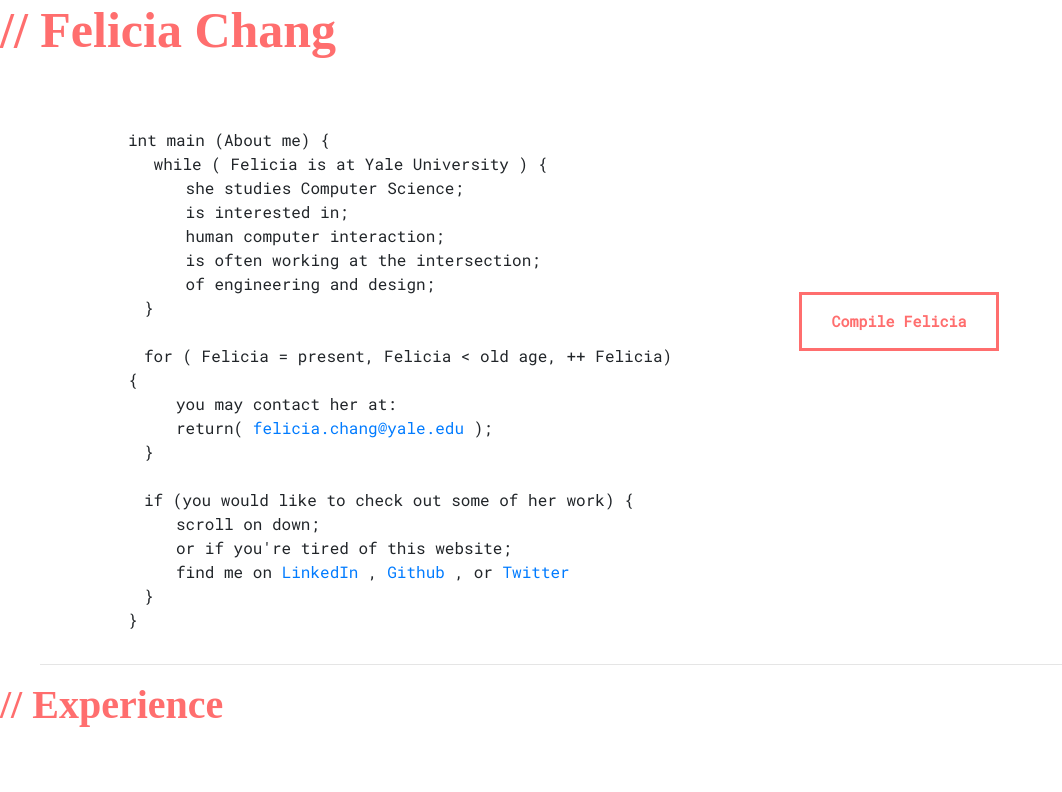
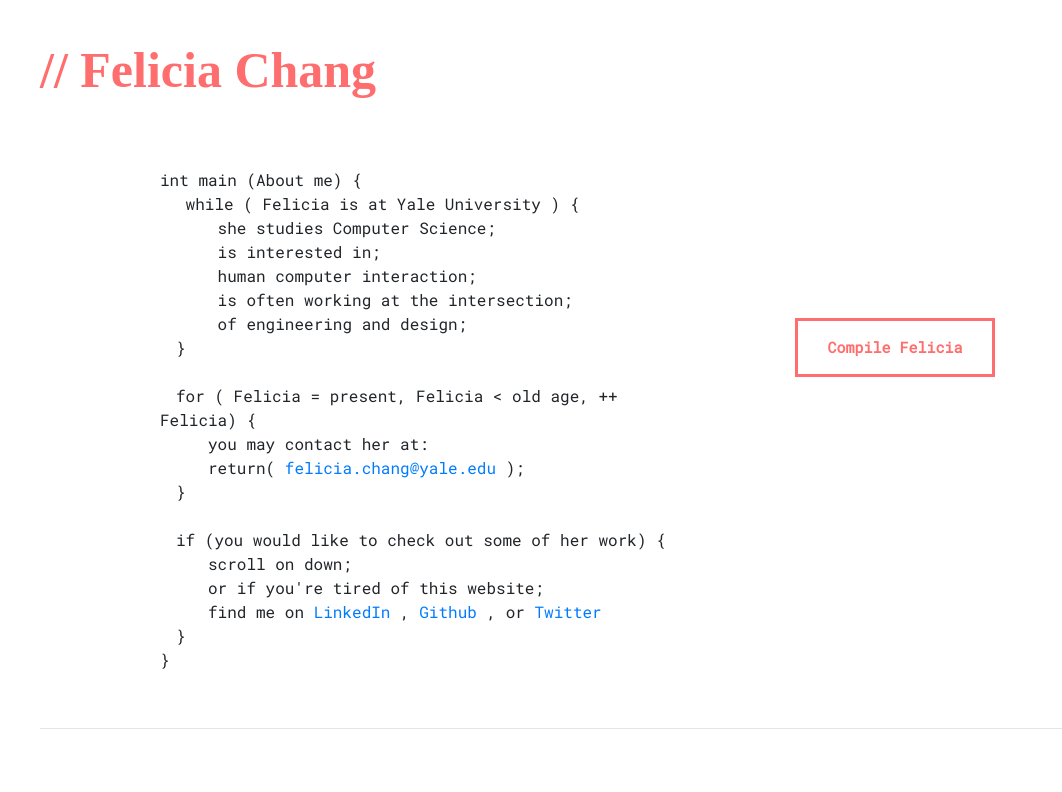
Before and after one commit to feliciachang/Felsite, a React (Create React App) app: page / in a window 1280 px wide. Shown: the top 792 px of the page, without its empty margins (0-1062 px from the left). Built offline with nearby package versions, Linux system fonts and the light colour scheme; a web font is replaced by a local one.

Commit message:
resizing

```diff
--- a/src/components/experience-card2.js
+++ b/src/components/experience-card2.js
@@ -78,6 +78,7 @@ class ExperienceCard2 extends Component {
       this.setState({mobile: true})
     }
   }
+
 
   render() {
     const {
--- a/src/home/home.js
+++ b/src/home/home.js
@@ -38,7 +38,7 @@ class AboutMe extends Component {
   render() {
     console.log(this.state.compile);
     return (
-      <div className="webCSS">
+      <div style = {{margin: 40}}>
         <h1 style={{ color: "#ff6e6e", fontWeight: "bold", fontSize: 50 }}>
           {"// Felicia Chang "}
         </h1>
--- a/src/personal-work/personal-work.js
+++ b/src/personal-work/personal-work.js
@@ -59,7 +59,7 @@ class PersonalWork extends Component {
     return (
       <div>
         <div className= "webCSS">
-          <h1 style={{ color: "#ff6e6e", fontWeight: "bold" }}>
+          <h1 style={{ paddingTop: 40, paddingLeft: 40, color: "#ff6e6e", fontWeight: "bold" }}>
             {" "}
             {"// Personal Work"}
           </h1>
--- a/src/web/web.css
+++ b/src/web/web.css
@@ -17,35 +17,13 @@
   margin-bottom: 40px;
 }
 
-
-
 .textCSS {
   margin-left: 20%;
   margin-right: 20%
 }
-@media screen and {max-width: 600px} {
-  textCSS {
-    margin: 10;
-  }
-}
-
 
 .webCSS {
   margin: 40;
-}
-
-@media screen and {max-width: 600px} {
-  webCSS {
-    margin: 5;
-  }
-}
-
-
-@media screen and {max-width: 600px} {
-  image-container {
-    background-color: "black";
-    max-height: 450px !important;
-  }
 }
 
 .image-container img {
@@ -90,3 +68,16 @@
   margin-left: auto;
   margin-right: auto;
 }
+
+
+@media screen and {max-width: 600px} {
+  textCSS {
+    margin: 10;
+  }
+}
+@media screen and {max-width: 600px} {
+  image-container {
+    background-color: "black";
+    max-height: 150px !important;
+  }
+}
--- a/src/web/web.js
+++ b/src/web/web.js
@@ -107,7 +107,7 @@ class Web extends Component {
     return (
       <div>
         <div className = "webCSS">
-          <h1 style={{ color: "#ff6e6e", fontWeight: "bold" }}>
+          <h1 style={{ paddingTop: 40, paddingLeft: 40, color: "#ff6e6e", fontWeight: "bold" }}>
             {" "}
             {"// Experience"}
           </h1>
```
